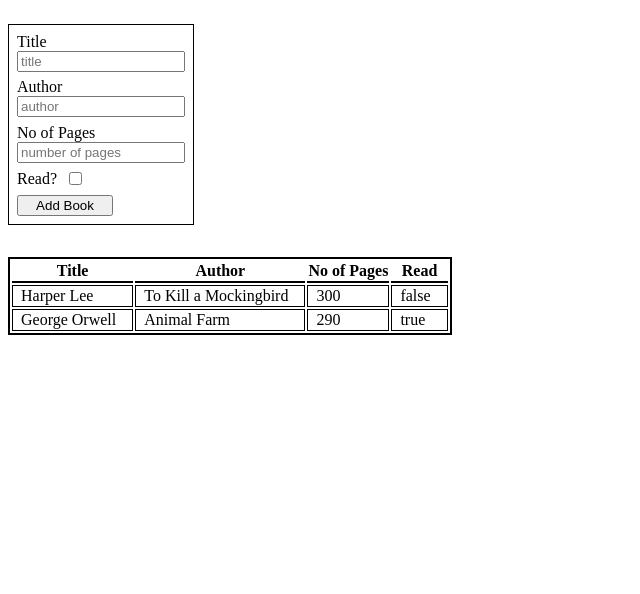
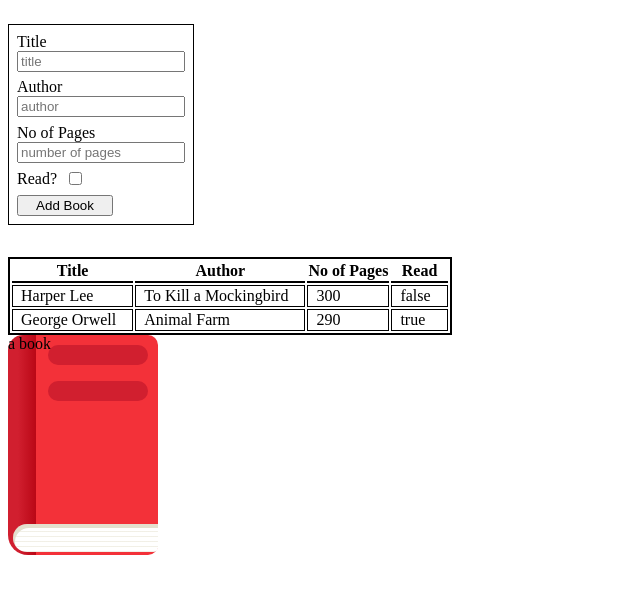
Before and after one commit to jbk2/js-library, a plain HTML site: page index.html in a window 1280 px wide. Shown: the whole page, without its empty margins (0-640 px from the left). Drawn offline with Linux system fonts and the light colour scheme.

Commit message:
Create book in CSS

```diff
--- a/index.html
+++ b/index.html
@@ -32,5 +32,7 @@
     </tr>
   </table>
 
+  <div class="book">a book</div>
+
 </body>
 </html>
--- a/script.js
+++ b/script.js
@@ -57,4 +57,19 @@ document.addEventListener('DOMContentLoaded', () => {
     addBookToArray(newBook);
     displayBook(newBook);
   });
+
+// ########################################################
+
+  function getRandomColor() {
+    const letters = '0123456789ABCDEF';
+    let color = '#';
+    for (let i = 0; i < 6; i++) {
+      color += letters[Math.floor(Math.random() * 16)];
+    }
+    return color;
+  }
+
+
+
+
 });
--- a/styles.css
+++ b/styles.css
@@ -38,3 +38,63 @@ input[type='submit'] {
     align-items: center;
     gap: 0.5rem;
 }
+
+.book {
+  width: 150px;
+  height: 220px;
+  position: relative; /* Required for positioning pseudo-elements within `.book` */
+  background: #F33139;
+  border-radius: 15px 10px 10px 20px;
+  background-image: linear-gradient(to right, #D11F2F 10px, #ba0716 28px, transparent 28px);
+}
+
+.book:after {
+  content: ""; /* Required for pseudo-element to display */
+  height: 28px;
+  width: 145px;
+  position: absolute;
+  bottom: 3px;
+  left: 5px;
+  background: white;
+  border-radius: 30px 0px 10px 30px;
+  box-shadow: inset 2px 4px 0px 0px #E4E0CE;
+  background-image: linear-gradient(
+    to bottom,
+    transparent 7px,
+    #E4E0CE 8px,
+    transparent 8px,
+    transparent 12px,
+    #E4E0CE 13px,
+    transparent 13px,
+    transparent 17px,
+    #E4E0CE 18px,
+    transparent 18px,
+    transparent 22px,
+    #E4E0CE 23px,
+    transparent 23px,
+    transparent 27px,
+    #E4E0CE 28px,
+    transparent 28px,
+    transparent 32px,
+    #E4E0CE 33px,
+    transparent 33px,
+    transparent 37px,
+    #E4E0CE 38px,
+    transparent 38px,
+    transparent 42px,
+    #E4E0CE 43px,
+    transparent 43px
+  );
+}
+
+.book:before {
+  content: ""; /* Required for pseudo-element to display */
+  height: 20px;
+  width: 100px;
+  position: absolute;
+  top: 10px;
+  right: 10px;
+  background: #D11F2F;
+  border-radius: 20px;
+  box-shadow: 0px 36px #D11F2F;
+}
```
